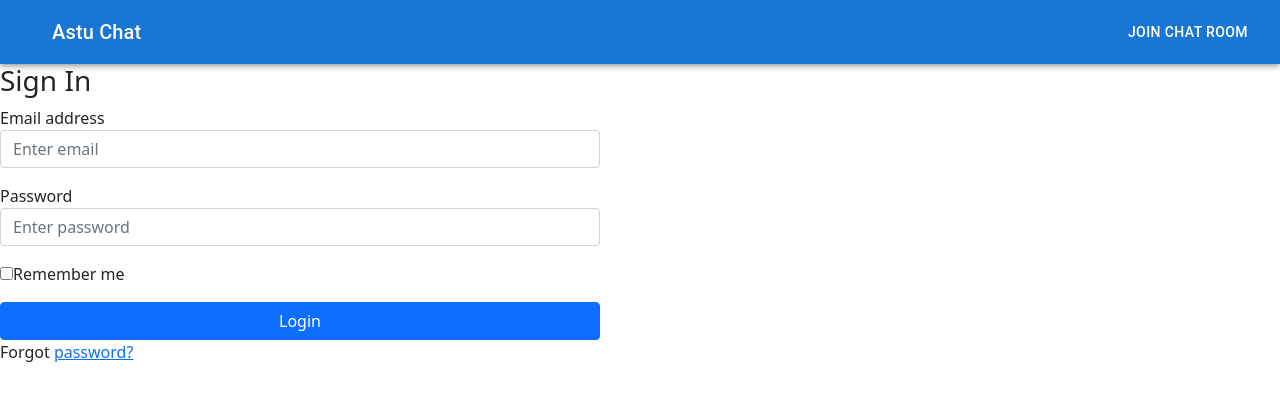
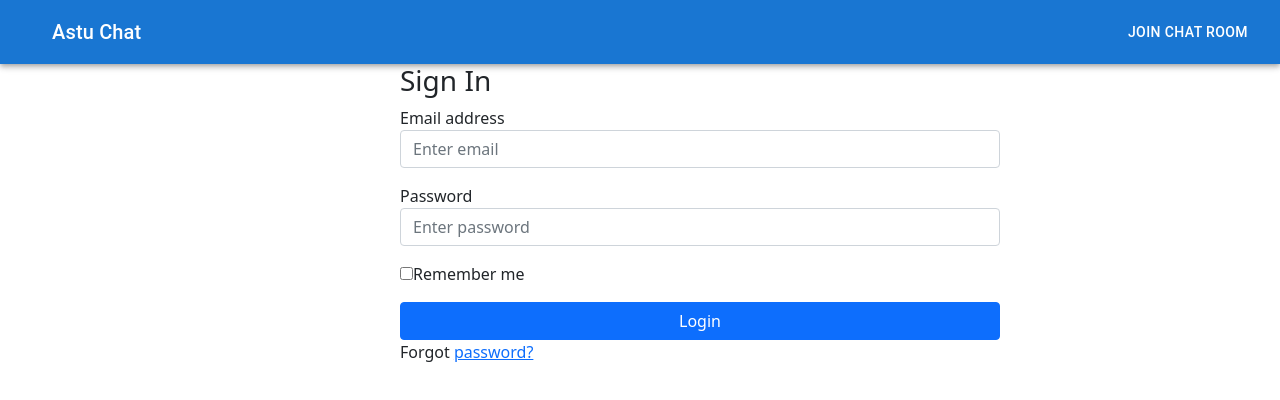
Before and after one commit to danielddemissie/chatASTU, a React (Create React App) app in the folder front-end/: page /login in a window 1280 px wide. Shown: the top 400 px of the page. Built offline with nearby package versions, Linux system fonts and the light colour scheme.

Commit message:
centered

```diff
--- a/front-end/src/View/LoginPage.jsx
+++ b/front-end/src/View/LoginPage.jsx
@@ -1,5 +1,5 @@
 import NavBar from "../Components/NavBar";
-
+import { Box } from "rebass";
 // function LoginPage() {
 // 	return (
 // 		<>
@@ -14,6 +14,13 @@ const LoginPage = () => {
 	return (
 		<>
 			<NavBar />
+			<Box
+				sx={{
+					maxWidth: 512,
+					mx: "auto",
+					px: 3,
+				}}
+			>
 				<div className="loginpage">
 					<form>
 						<h3>Sign In</h3>
@@ -55,6 +62,7 @@ const LoginPage = () => {
 						</p>
 					</form>
 				</div>
+			</Box>
 		</>
 	);
 };
```
Lines whose indentation alone changed are shown as unchanged.
